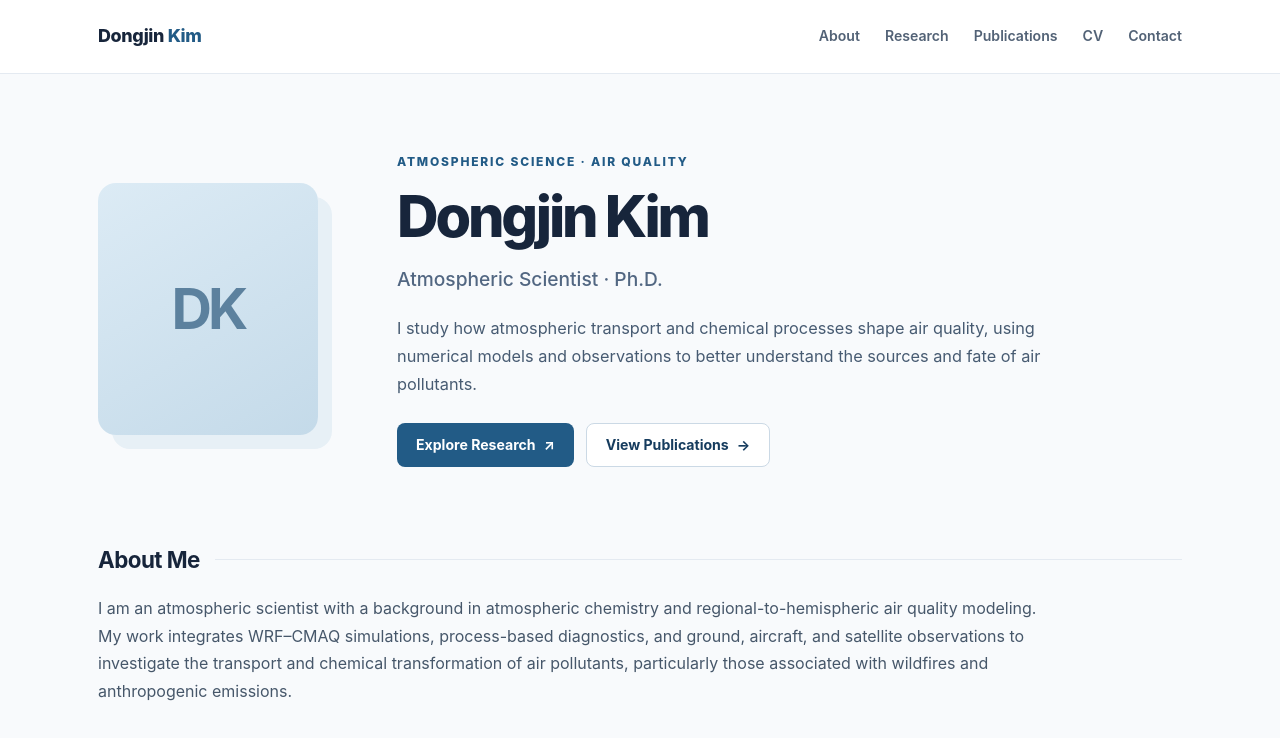
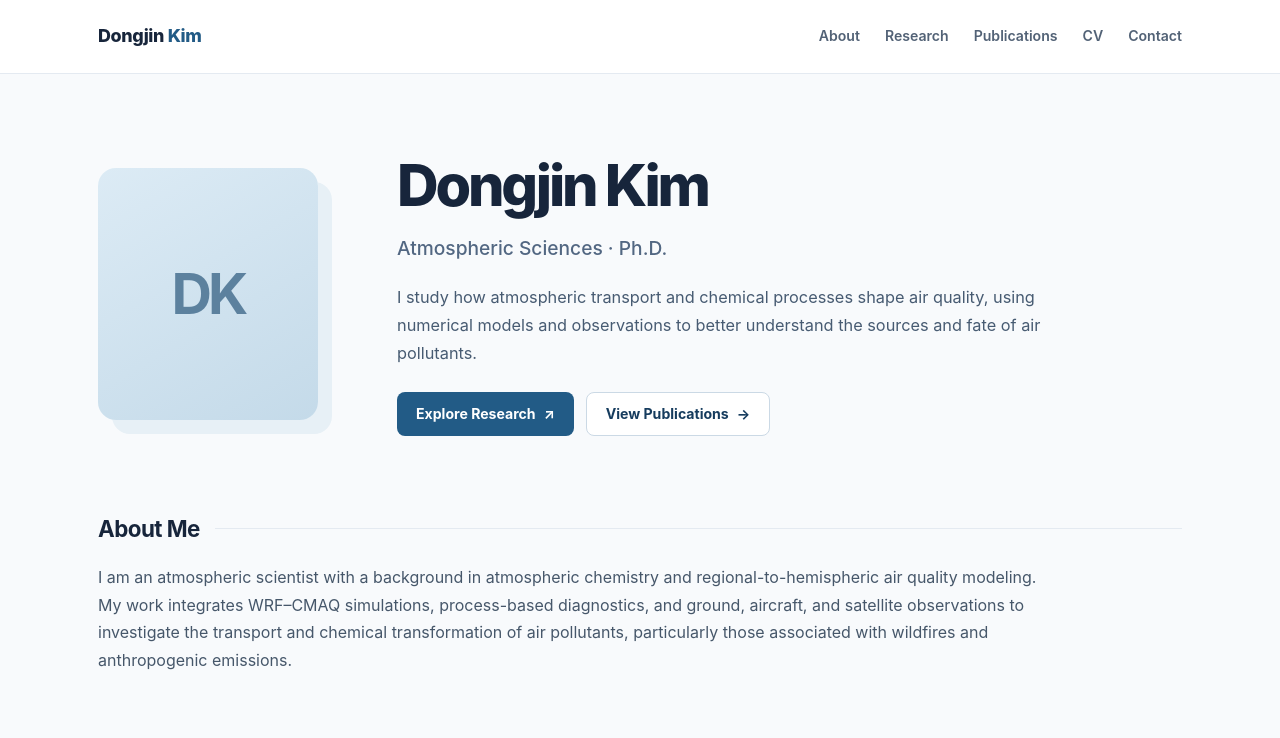
Before and after one commit to djkim0204/djkim0204.github.io, a plain HTML site: page index.html in a window 1280 px wide. Shown: the top 738 px of the page. Drawn offline with Linux system fonts and the light colour scheme.

Commit message:
Update index.html

```diff
--- a/index.html
+++ b/index.html
@@ -126,9 +126,8 @@
           <span class="monogram" aria-hidden="true">DK</span>
         </div>
         <div>
-          <p class="eyebrow">Atmospheric Science · Air Quality</p>
           <h1 id="hero-title">Dongjin Kim</h1>
-          <p class="position">Atmospheric Scientist · Ph.D.</p>
+          <p class="position">Atmospheric Sciences · Ph.D.</p>
           <p class="intro">I study how atmospheric transport and chemical processes shape air quality, using numerical models and observations to better understand the sources and fate of air pollutants.</p>
           <div class="actions">
             <a class="button button-primary" href="#research">Explore Research <span aria-hidden="true">↗</span></a>
```
